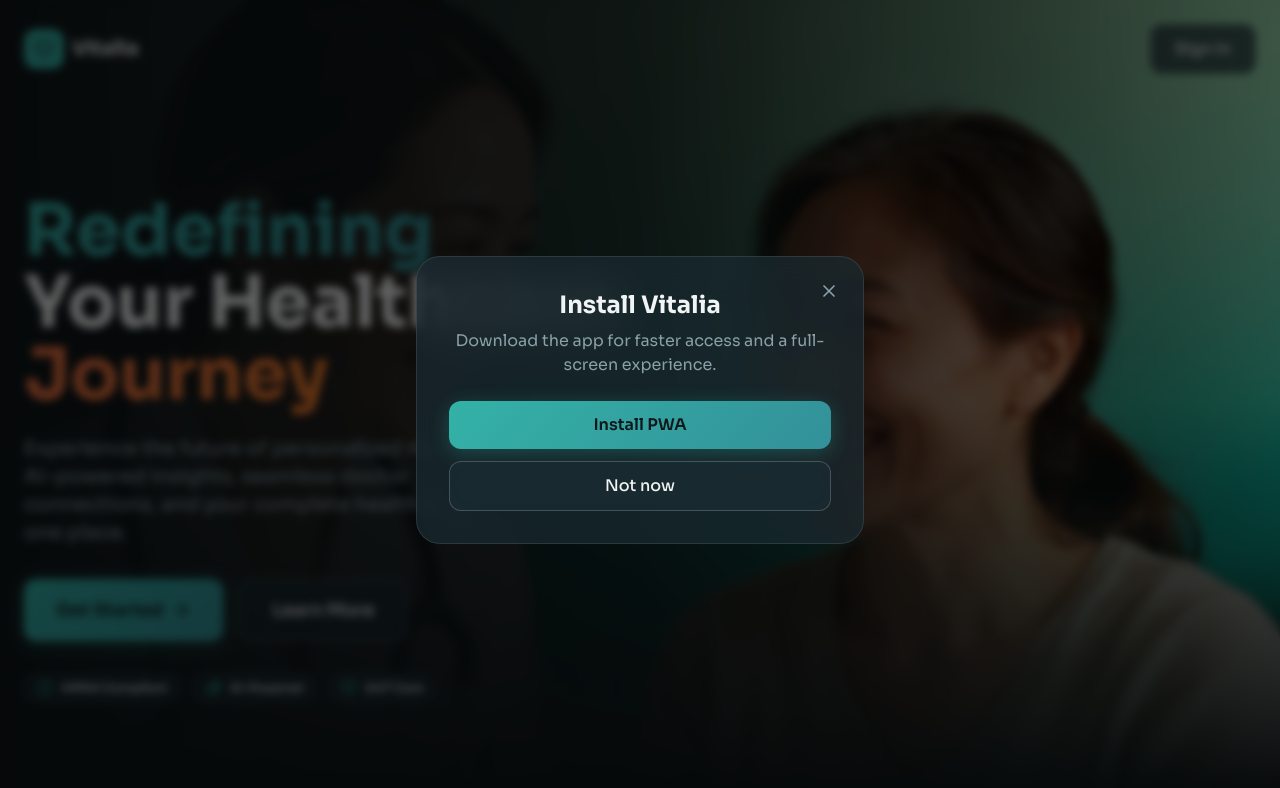
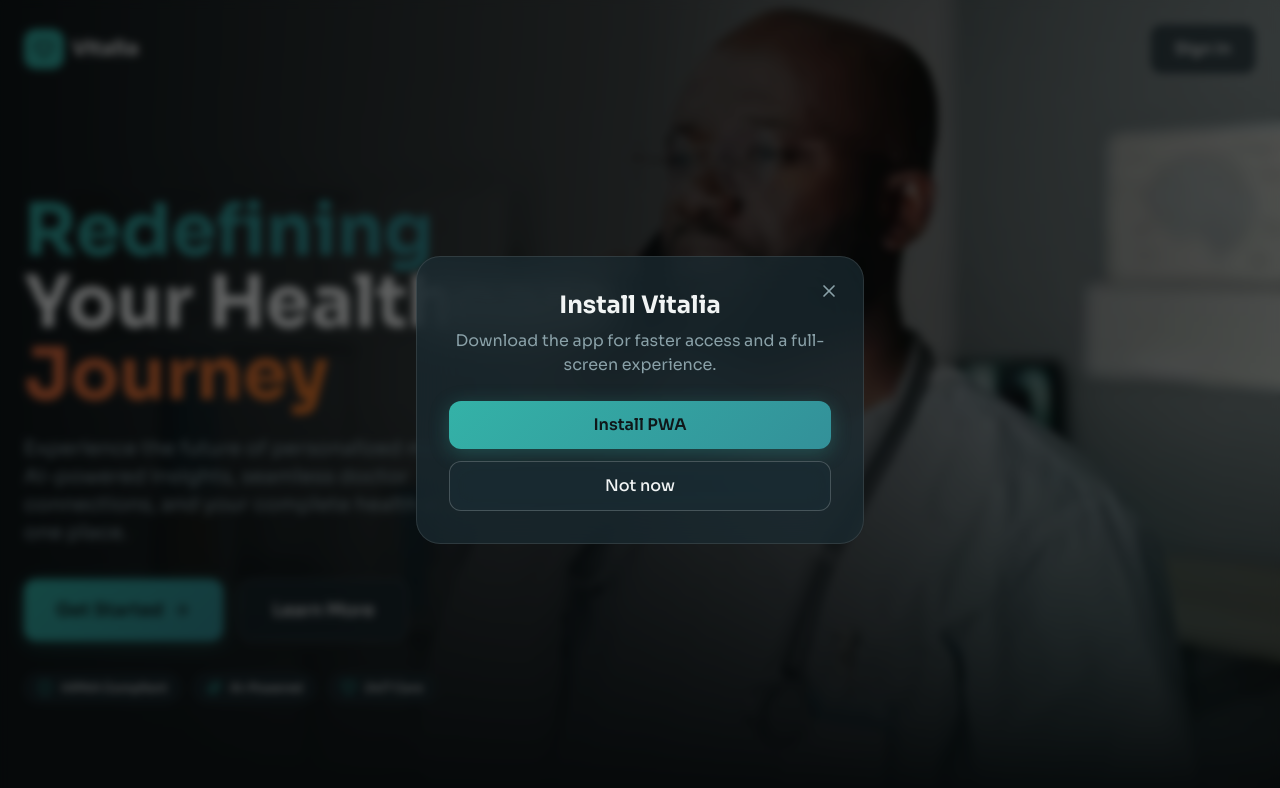
Before and after one commit to BISHOP-X/VITALIA, a React (Vite) app: page / in a window 1280 px wide. Shown: the top 788 px of the page. Built offline with nearby package versions, Linux system fonts and the light colour scheme; no server answers; the HTML template or start-up script is replaced by a standard one.

Commit message:
Use custom image.png as landing page hero background

```diff
--- a/src/pages/Landing.tsx
+++ b/src/pages/Landing.tsx
@@ -3,7 +3,6 @@
 import { useNavigate } from "react-router-dom";
 import { ArrowRight, Heart, Shield, Sparkles } from "lucide-react";
 import { AuthModal } from "@/components/AuthModal";
-import heroImage from "@/assets/hero-wellness.jpg";
 
 export default function Landing() {
   const [isAuthOpen, setIsAuthOpen] = useState(false);
@@ -28,11 +27,11 @@
       {/* Full-bleed hero background */}
       <div className="absolute inset-0">
         <img
-          src={heroImage}
-          alt="Doctor and patient connection"
+          src="/image.png"
+          alt="Vitalia"
           className="w-full h-full object-cover"
         />
-        <div className="absolute inset-0 bg-gradient-to-r from-background via-background/80 to-transparent" />
+        <div className="absolute inset-0 bg-gradient-to-r from-background via-background/70 to-transparent" />
         <div className="absolute inset-0 bg-gradient-to-t from-background via-transparent to-transparent" />
       </div>
 
```
Also changed, not shown: public/image.png (added).
